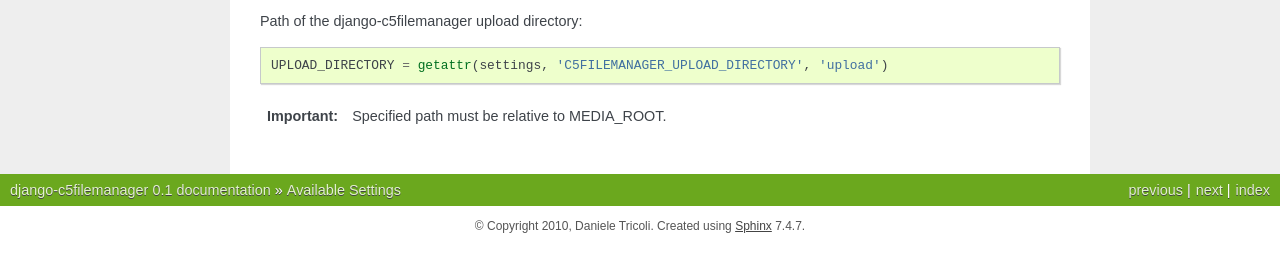
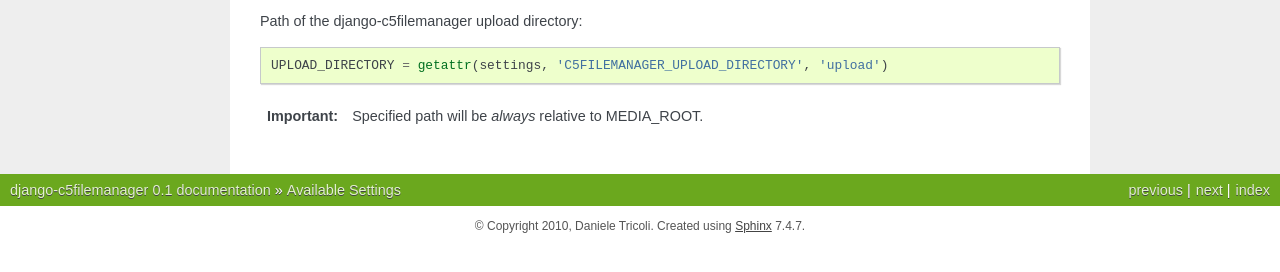
Before and after one commit to eriol/django-c5filemanager, a Sphinx documentation site: the page built from docs/available_settings.rst, in a window 1280 px wide. Shown: the part 610-882 px from the top of the page. Built offline with Sphinx 7.4.7, drawn with Linux system fonts in a browser that asks for light colours.

Commit message:
Small fix

```diff
--- a/docs/available_settings.rst
+++ b/docs/available_settings.rst
@@ -30,4 +30,4 @@ Path of the django-c5filemanager upload directory::
     UPLOAD_DIRECTORY = getattr(settings, 'C5FILEMANAGER_UPLOAD_DIRECTORY', 'upload')
 
 .. important::
-    Specified path must be relative to MEDIA_ROOT.
+    Specified path will be *always* relative to MEDIA_ROOT.
```
